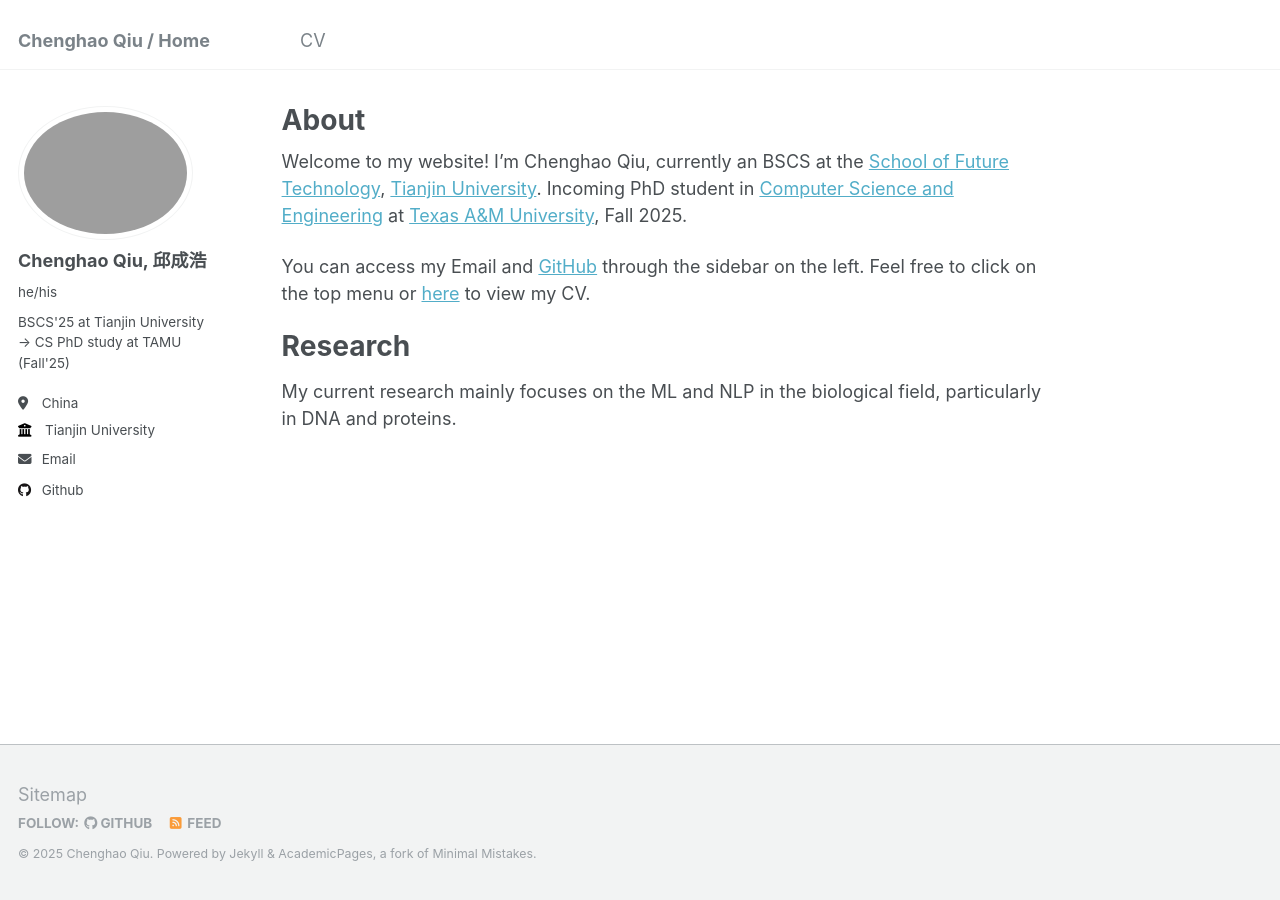
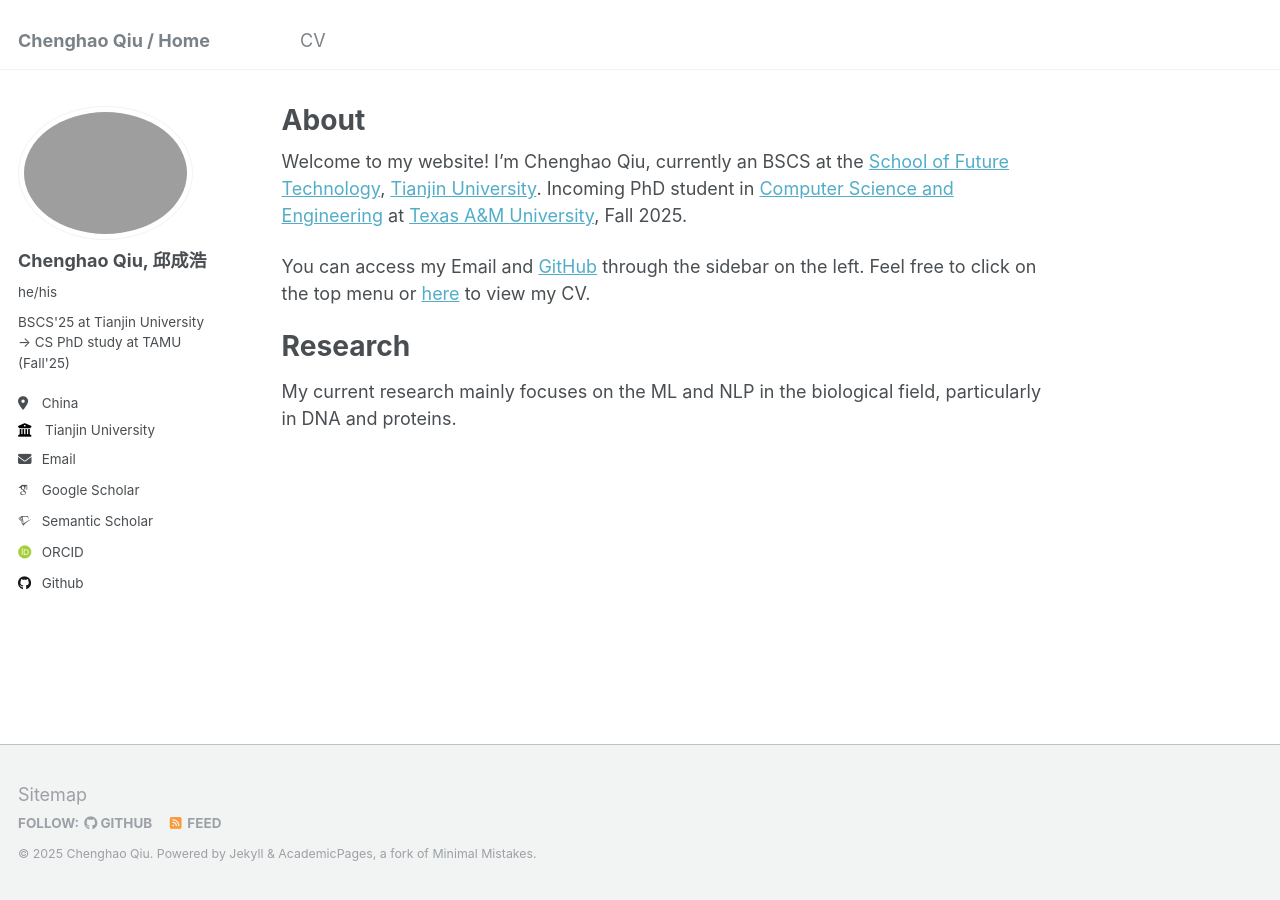
Before and after one commit to Chenghao-Qiu/Chenghao-Qiu.github.io, a Jekyll site: the page built from _pages/about.md, in a window 1280 px wide. Built offline with Jekyll 4.4.1, drawn with Linux system fonts in a browser that asks for light colours; some web fonts are replaced; part of the change alters nothing that is shown.

Commit message:
update link

```diff
--- a/_config.yml
+++ b/_config.yml
@@ -32,10 +32,10 @@ author:
 
   # Academic websites
   # arxiv            : # URL - Update with the correct link to your profile
-  # googlescholar    : "https://scholar.google.com/citations?user=PS_CX0AAAAAJ"
+  googlescholar    : "https://scholar.google.com/citations?user=ZRkB1E0AAAAJ&hl=en"
   # impactstory      : # URL
-  # orcid            : "http://orcid.org/yourorcidurl"
-  # semantic         : # URL
+  orcid            : "https://orcid.org/0009-0009-1819-8012"
+  semantic         : "https://www.semanticscholar.org/author/Chenghao-Qiu/2358457454"
   # pubmed           : "https://www.ncbi.nlm.nih.gov/pubmed/?term=john+snow"
   # researchgate     : # URL
 
```
